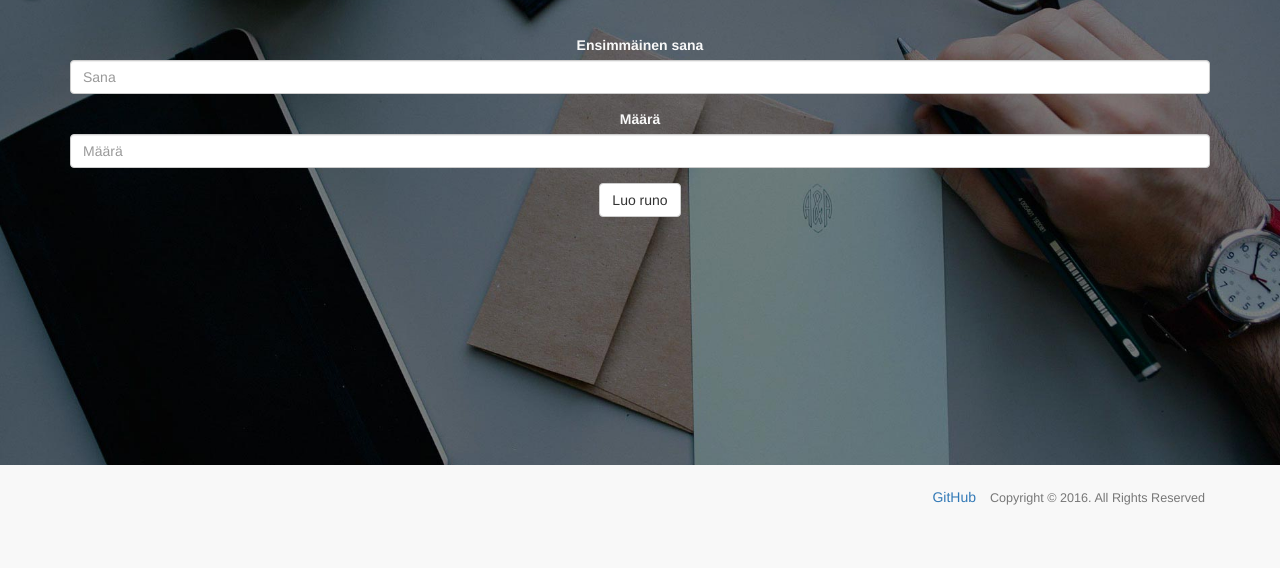
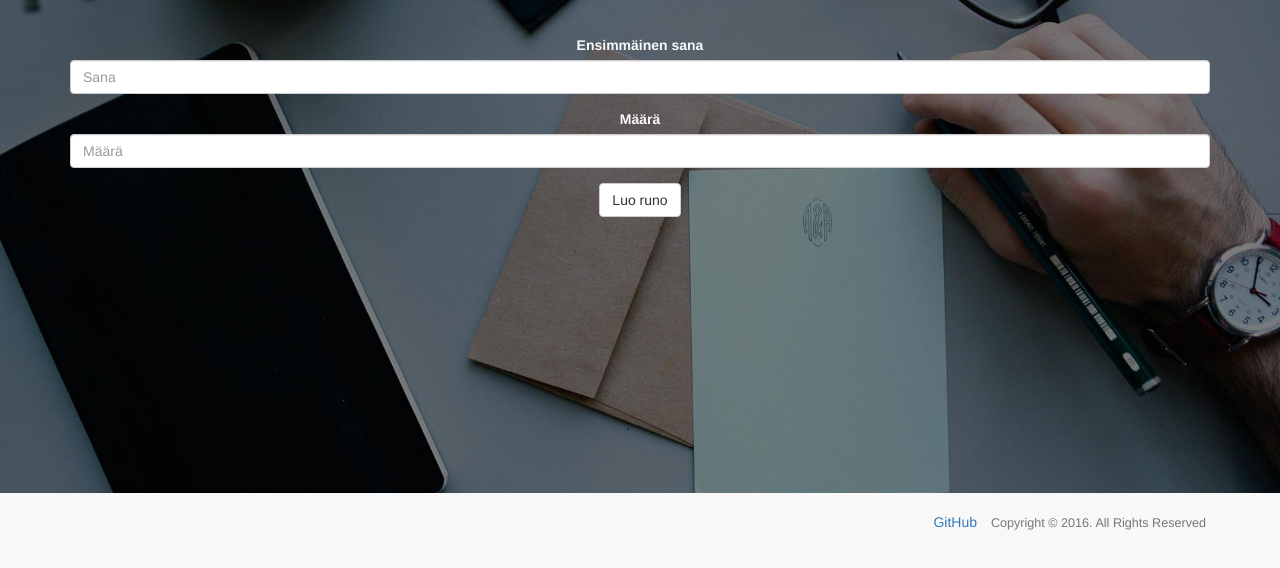
Before and after one commit to rovaniemi/Runous, a plain HTML site: page index.html in a window 1280 px wide. Shown: the part 128-696 px from the top of the page. Drawn offline with Linux system fonts and the light colour scheme.

Commit message:
stylizzz

```diff
--- a/css/grid.css
+++ b/css/grid.css
@@ -12,10 +12,14 @@ h3 {
   text-shadow: 2px 2px 3px rgba(0,0,0,0.6);
 }
 .runo{
-  height: 12em;
+  height: 14em;
 }
 
+.coll {
+  margin: 0.5em 1em 0 1em;
+}
 .row {
+
 }
 .intro-header {
     padding-bottom: 50px;
--- a/index.html
+++ b/index.html
@@ -50,7 +50,7 @@
   <footer>
     <div class="container">
       <div class="row">
-        <div class="col-lg-12">
+        <div class="coll">
             <ul class="list-inline" style="float:right;">
 
                 <li>
```
